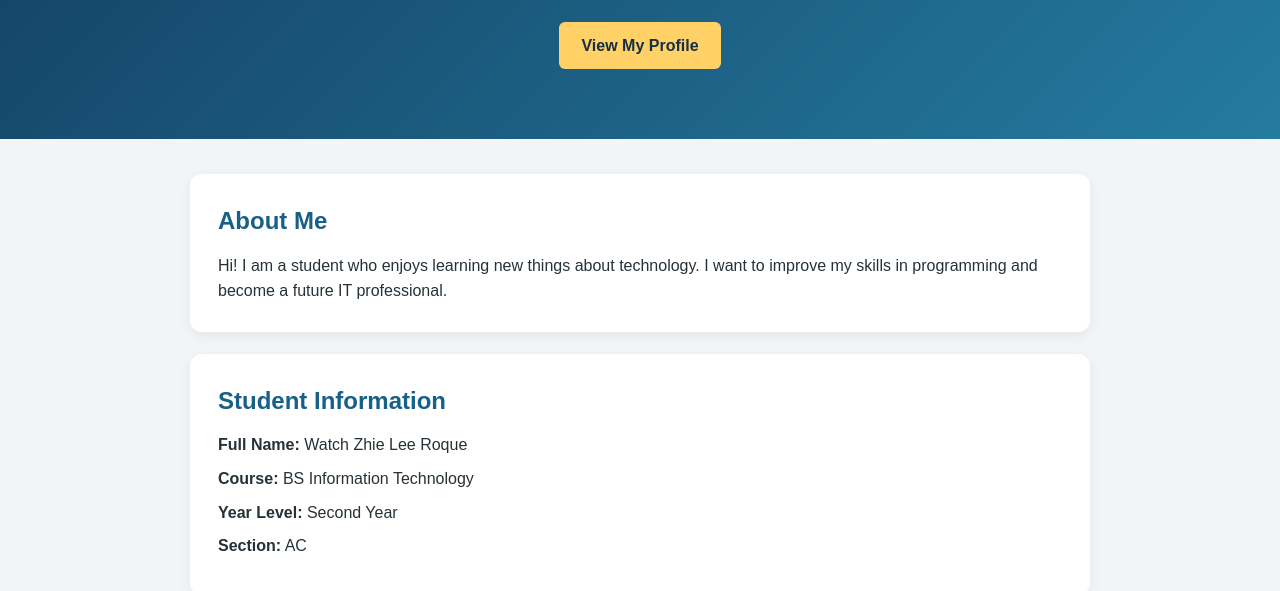
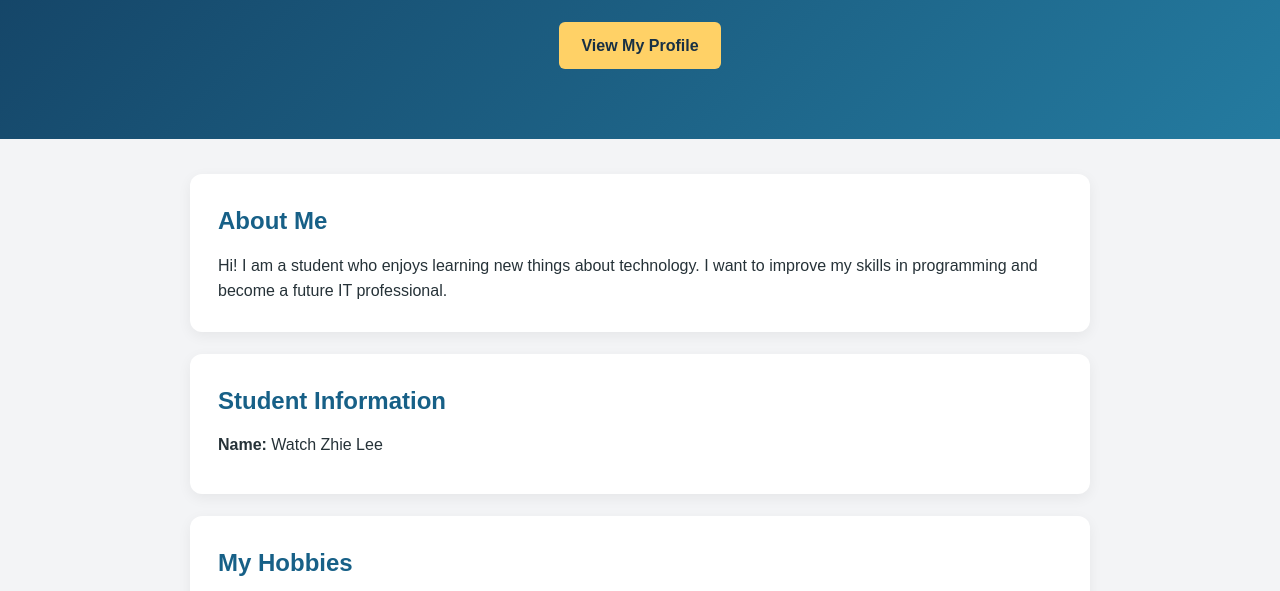
Before and after one commit to roquewensiy-ops/ACT-07, a plain HTML site: page StudentProfile/index.html in a window 1280 px wide. Shown: the part 299-890 px from the top of the page. Drawn offline with Linux system fonts and the light colour scheme.

Commit message:
Simplify student name display in profile
Updated student profile information to simplify naming.

```diff
--- a/StudentProfile/index.html
+++ b/StudentProfile/index.html
@@ -37,10 +37,7 @@
         <section class="card" id="profile">
             <h2>Student Information</h2>
             <div class="info">
-                <p><strong>Full Name:</strong> Watch Zhie Lee Roque </p>
-                <p><strong>Course:</strong> BS Information Technology</p>
-                <p><strong>Year Level:</strong> Second Year</p>
-                <p><strong>Section:</strong> AC</p>
+                <p><strong>Name:</strong> Watch Zhie Lee </p>
             </div>
         </section>
 
```
